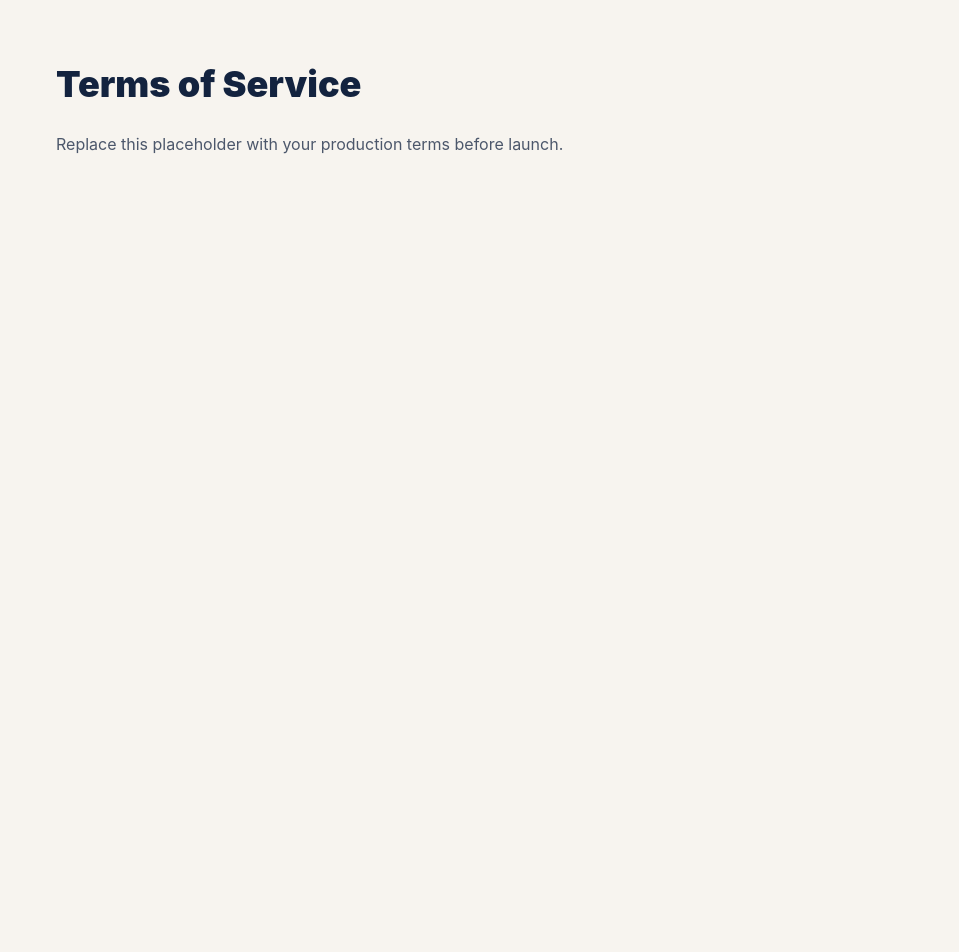
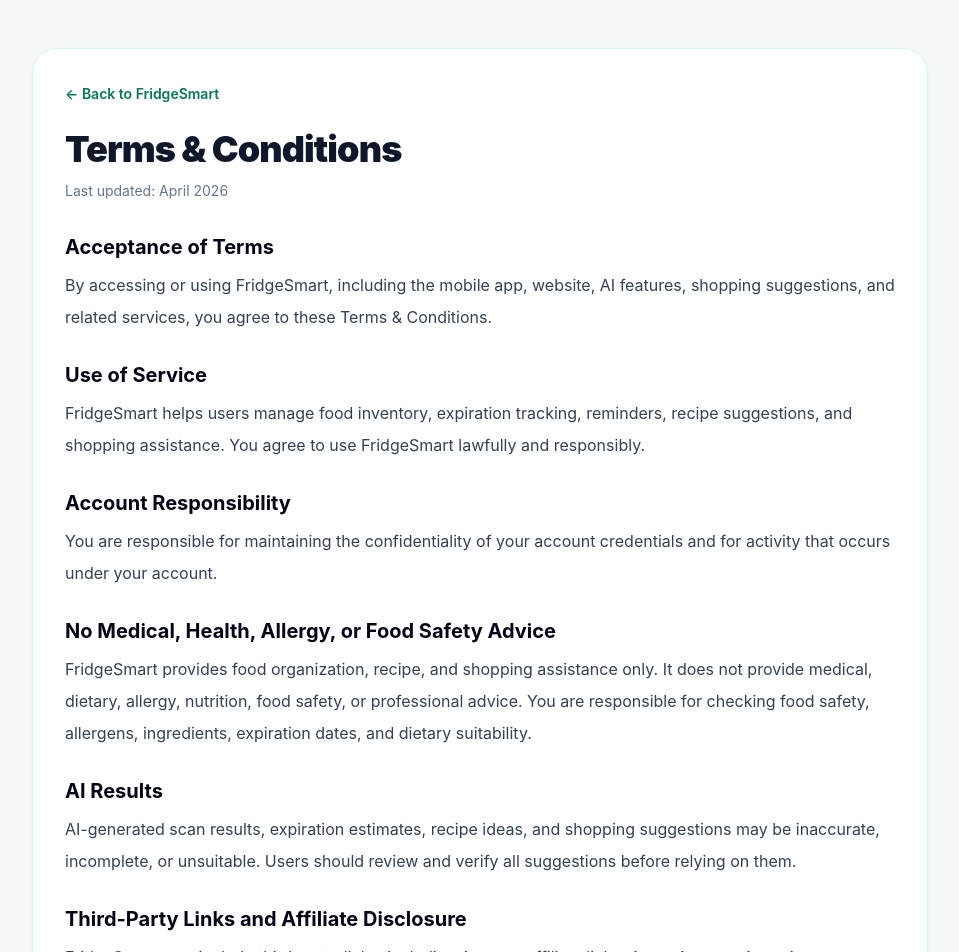
Before and after one commit to minameeee-prog/fridgesmart-web, a Next.js app: page /terms in a window 1280 px wide. Shown: the top 952 px of the page, without its empty margins (160-1119 px from the left). Before the commit the page ends 800 px from the top, so only its background shows below. Built offline with nearby package versions, Linux system fonts and the light colour scheme.

Commit message:
Update page.tsx

```diff
--- a/app/terms/page.tsx
+++ b/app/terms/page.tsx
@@ -1,8 +1,137 @@
+import Link from "next/link";
+
 export default function TermsPage() {
   return (
-    <main className="mx-auto max-w-4xl px-6 py-16">
-      <h1 className="text-4xl font-black text-brand-ink">Terms of Service</h1>
-      <p className="mt-6 text-base leading-8 text-brand-ink/75">Replace this placeholder with your production terms before launch.</p>
+    <main className="min-h-screen bg-[#f6faf6] px-4 py-12 text-slate-900">
+      <div className="mx-auto max-w-4xl rounded-3xl border border-emerald-100 bg-white p-8 shadow-sm">
+        <Link href="/" className="text-sm font-semibold text-emerald-700 hover:text-emerald-600">
+          ← Back to FridgeSmart
+        </Link>
+
+        <h1 className="mt-6 text-3xl font-black tracking-tight sm:text-4xl">
+          Terms & Conditions
+        </h1>
+        <p className="mt-3 text-sm text-slate-500">Last updated: April 2026</p>
+
+        <div className="mt-8 space-y-7 text-base leading-8 text-slate-700">
+          <section>
+            <h2 className="text-xl font-bold text-slate-950">Acceptance of Terms</h2>
+            <p className="mt-2">
+              By accessing or using FridgeSmart, including the mobile app,
+              website, AI features, shopping suggestions, and related services,
+              you agree to these Terms & Conditions.
+            </p>
+          </section>
+
+          <section>
+            <h2 className="text-xl font-bold text-slate-950">Use of Service</h2>
+            <p className="mt-2">
+              FridgeSmart helps users manage food inventory, expiration
+              tracking, reminders, recipe suggestions, and shopping assistance.
+              You agree to use FridgeSmart lawfully and responsibly.
+            </p>
+          </section>
+
+          <section>
+            <h2 className="text-xl font-bold text-slate-950">Account Responsibility</h2>
+            <p className="mt-2">
+              You are responsible for maintaining the confidentiality of your
+              account credentials and for activity that occurs under your
+              account.
+            </p>
+          </section>
+
+          <section>
+            <h2 className="text-xl font-bold text-slate-950">No Medical, Health, Allergy, or Food Safety Advice</h2>
+            <p className="mt-2">
+              FridgeSmart provides food organization, recipe, and shopping
+              assistance only. It does not provide medical, dietary, allergy,
+              nutrition, food safety, or professional advice. You are
+              responsible for checking food safety, allergens, ingredients,
+              expiration dates, and dietary suitability.
+            </p>
+          </section>
+
+          <section>
+            <h2 className="text-xl font-bold text-slate-950">AI Results</h2>
+            <p className="mt-2">
+              AI-generated scan results, expiration estimates, recipe ideas, and
+              shopping suggestions may be inaccurate, incomplete, or unsuitable.
+              Users should review and verify all suggestions before relying on
+              them.
+            </p>
+          </section>
+
+          <section>
+            <h2 className="text-xl font-bold text-slate-950">Third-Party Links and Affiliate Disclosure</h2>
+            <p className="mt-2">
+              FridgeSmart may include third-party links, including Amazon
+              affiliate links. As an Amazon Associate, FridgeSmart earns from
+              qualifying purchases. We are not responsible for third-party
+              websites, products, pricing, availability, shipping, returns, or
+              services.
+            </p>
+          </section>
+
+          <section>
+            <h2 className="text-xl font-bold text-slate-950">Rewards and Promotions</h2>
+            <p className="mt-2">
+              FridgeSmart Rewards, if offered, are promotional and subject to
+              eligibility, availability, verification, and change or termination
+              at any time. We reserve the right to review, approve, deny, or
+              modify reward submissions at our discretion.
+            </p>
+          </section>
+
+          <section>
+            <h2 className="text-xl font-bold text-slate-950">Service Availability</h2>
+            <p className="mt-2">
+              We strive to keep FridgeSmart available and useful, but we do not
+              guarantee uninterrupted access, error-free operation, or specific
+              results.
+            </p>
+          </section>
+
+          <section>
+            <h2 className="text-xl font-bold text-slate-950">Limitation of Liability</h2>
+            <p className="mt-2">
+              To the maximum extent permitted by law, FridgeSmart is not liable
+              for indirect, incidental, consequential, special, or punitive
+              damages arising from use of the app, website, AI features,
+              shopping links, or recommendations.
+            </p>
+          </section>
+
+          <section>
+            <h2 className="text-xl font-bold text-slate-950">Account Deletion</h2>
+            <p className="mt-2">
+              You may request account deletion through our{" "}
+              <Link href="/delete-account" className="font-semibold text-emerald-700 hover:text-emerald-600">
+                Delete Account page
+              </Link>{" "}
+              or by emailing support@fridgesmartapp.com.
+            </p>
+          </section>
+
+          <section>
+            <h2 className="text-xl font-bold text-slate-950">Changes to Terms</h2>
+            <p className="mt-2">
+              We may update these Terms & Conditions from time to time. Updates
+              will be posted on this page with a revised “Last updated” date.
+            </p>
+          </section>
+
+          <section>
+            <h2 className="text-xl font-bold text-slate-950">Contact</h2>
+            <p className="mt-2">
+              Questions about these Terms & Conditions may be sent to{" "}
+              <a href="mailto:support@fridgesmartapp.com" className="font-semibold text-emerald-700 hover:text-emerald-600">
+                support@fridgesmartapp.com
+              </a>.
+            </p>
+          </section>
+        </div>
+      </div>
     </main>
   );
 }
```
